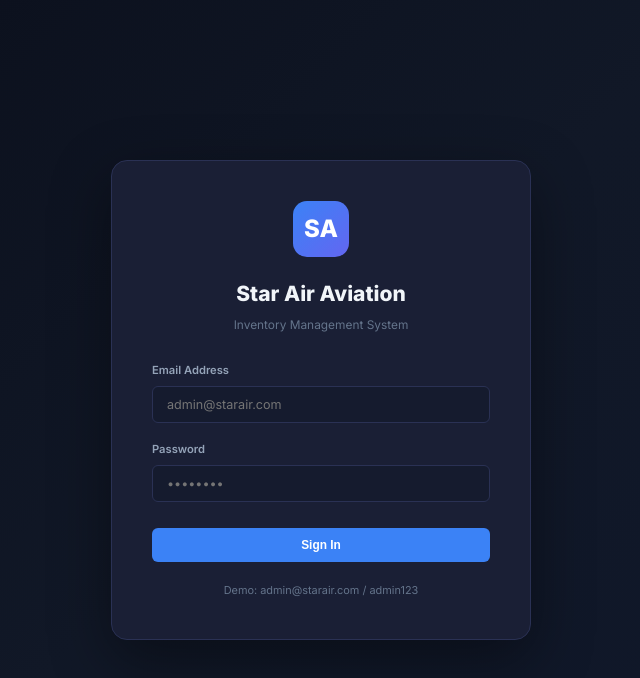
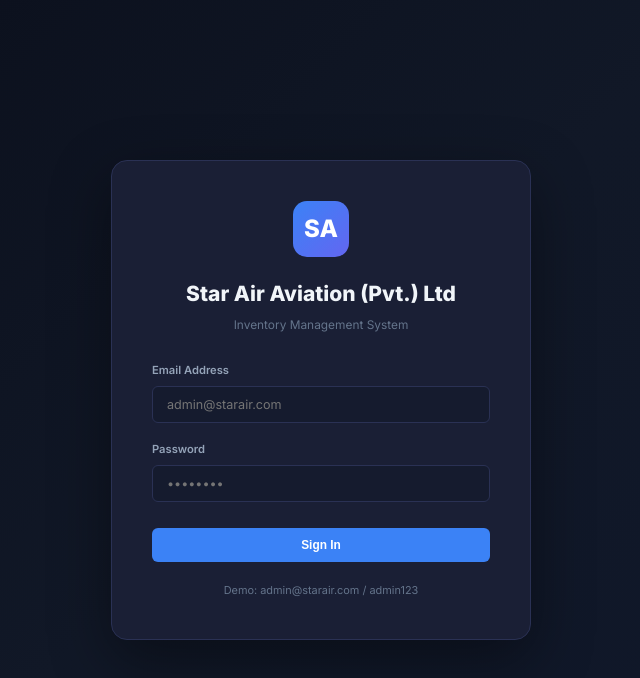
Before and after one commit to AnasMujeeb/star-aviation-frontend, a React (Vite) app: page /login in a window 1280 px wide. Shown: the top 678 px of the page, without its empty margins (319-959 px from the left). Built offline with nearby package versions, Linux system fonts and the light colour scheme.

Commit message:
Update company name in LoginPage component

```diff
--- a/src/pages/LoginPage.jsx
+++ b/src/pages/LoginPage.jsx
@@ -32,7 +32,7 @@ const LoginPage = () => {
     <div className="login-page">
       <div className="login-card">
         <div className="login-logo">SA</div>
-        <h1>Star Air Aviation</h1>
+        <h1>Star Air Aviation (Pvt.) Ltd</h1>
         <p className="subtitle">Inventory Management System</p>
 
         {error && <div className="alert alert-error">{error}</div>}
```
